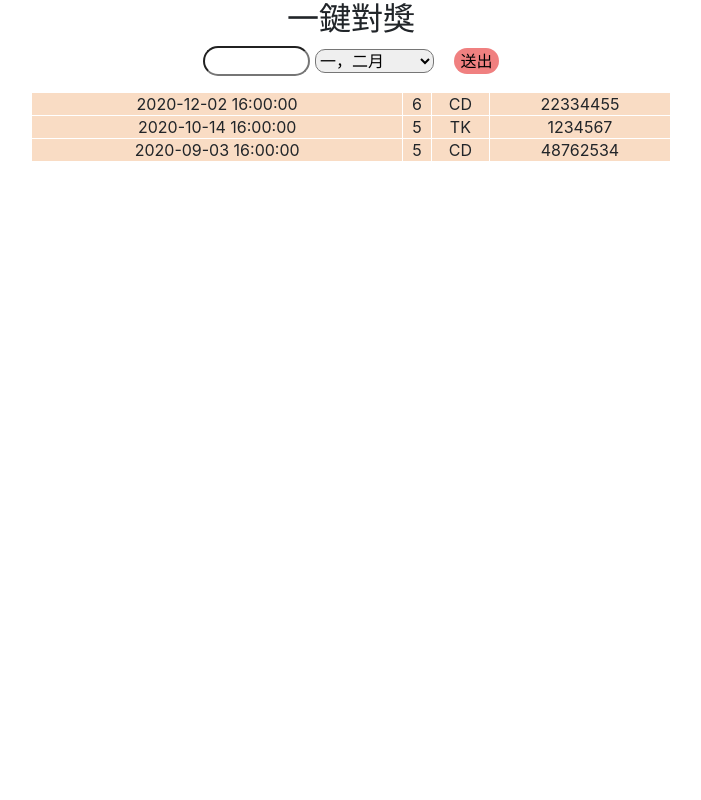
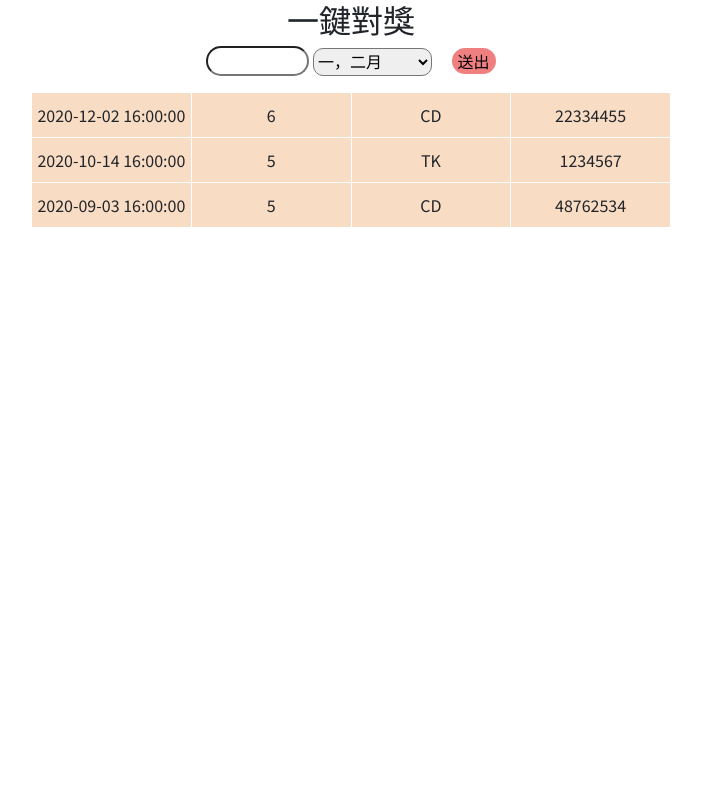
Before and after one commit to wdaweb/invoice-hernameisgreen, a PHP site: page /check_prize.php in a window 1280 px wide. Shown: the whole page, without its empty margins (289-990 px from the left). Run offline with PHP 8.4, Linux system fonts and the light colour scheme; data comes from the database, SQL or seed files in the repository.

Commit message:
fixed table

```diff
--- a/api/settings.php
+++ b/api/settings.php
@@ -7,5 +7,6 @@ session_start();
 
 <head>
 <link rel="stylesheet" href="https://cdn.jsdelivr.net/npm/bootstrap@4.5.3/dist/css/bootstrap.min.css" integrity="sha384-TX8t27EcRE3e/ihU7zmQxVncDAy5uIKz4rEkgIXeMed4M0jlfIDPvg6uqKI2xXr2" crossorigin="anonymous">
-
+<link rel="preconnect" href="https://fonts.gstatic.com">
+<link href="https://fonts.googleapis.com/css2?family=Noto+Sans+TC:wght@400;500;700&display=swap" rel="stylesheet">
 </head>
--- a/css/add_prize_number.css
+++ b/css/add_prize_number.css
@@ -1,13 +1,13 @@
 
 *{
     font-family: 'Noto Sans TC', sans-serif;
-    overflow-y: hidden;
+    overflow: hidden;
 }
 table{
     /* width: 70%;
     height:100%; */
    /*  border: 1px white solid; */
-   width: 50%;
+   width: 60%;
    height: 60%;
    border: 1px white solid;
    border-radius: 10px;
@@ -18,6 +18,7 @@ th,td{
     border-collapse: collapse;
     border: 2px #ffb5a7 solid;
     background-color: #fcd5ce;
+    padding: 5px;
     /* border-radius: 20px; */
 }
 input[type="number"]{
--- a/css/check_prize.css
+++ b/css/check_prize.css
@@ -1,19 +1,21 @@
 *{
     overflow:scroll(y);
+    font-family: 'Noto Sans TC', sans-serif;
 }
 
 .rec_table>tr,td{
     border: 1px white solid;
     background-color: #f9dcc4;
+    padding-top: 10px;
+    padding-bottom: 10px;
 }
 .rec_table{
     width: 40rem;
     text-align:center;
     margin: auto;
+    table-layout: fixed;
 }
-form{
 
-}
 .period{
     border-radius: 10px;
 }
--- a/css/prize_result.css
+++ b/css/prize_result.css
@@ -1,3 +1,7 @@
+*{
+  font-family: 'Noto Sans TC', sans-serif;
+}
+
 .bmo{
     height:30rem;
     width: 30rem;
--- a/css/reg_acc.css
+++ b/css/reg_acc.css
@@ -6,6 +6,7 @@ body {
   background-color: #787a77;
   height: 100vh;
   overflow: hidden;
+  font-family: 'Noto Sans TC', sans-serif;
 }
 
 .container {
--- a/latest_invoice.php
+++ b/latest_invoice.php
@@ -8,7 +8,7 @@
 
 </head>
 
-<h2 class="text-center">最新獎號</h2>
+<h2 class="text-center mt-3">最新獎號</h2>
 
 
 <?php
```
Also changed, not shown: css/latest_invoice.css (+5 -2 lines).
